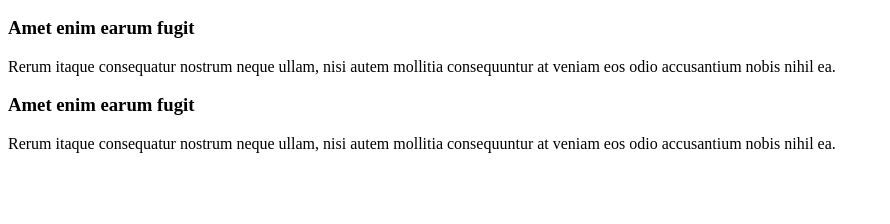
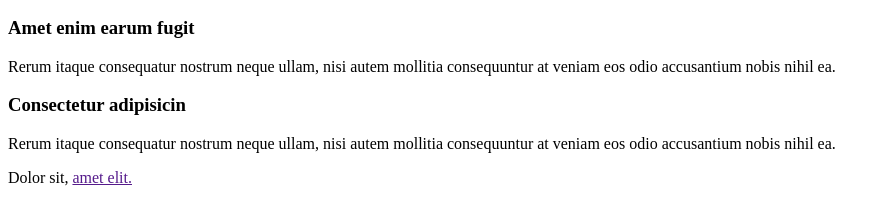
Before and after one commit to AmiranJv/swell-time, a plain HTML site: page index.html in a window 1280 px wide. Shown: the part 110-334 px from the top of the page, without its empty margins (0-890 px from the left). Drawn offline with Linux system fonts and the light colour scheme.

Commit message:
Add footer to the HTML file

```diff
--- a/index.html
+++ b/index.html
@@ -13,8 +13,12 @@
     <h3>Amet enim earum fugit</h3>
     <p>Rerum itaque consequatur nostrum neque ullam, nisi autem mollitia consequuntur at veniam eos odio accusantium nobis nihil ea.</p>
 
-    <h3>Amet enim earum fugit</h3>
+    <h3>Consectetur adipisicin</h3>
     <p>Rerum itaque consequatur nostrum neque ullam, nisi autem mollitia consequuntur at veniam eos odio accusantium nobis nihil ea.</p>
+
+    <footer>
+        <p>Dolor sit, <a href="">amet elit.</a></p>
+    </footer>
 
     <script src="./script.js"></script>
 </body>
```
